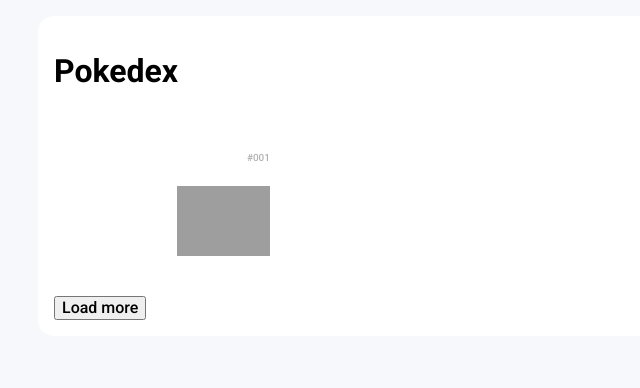
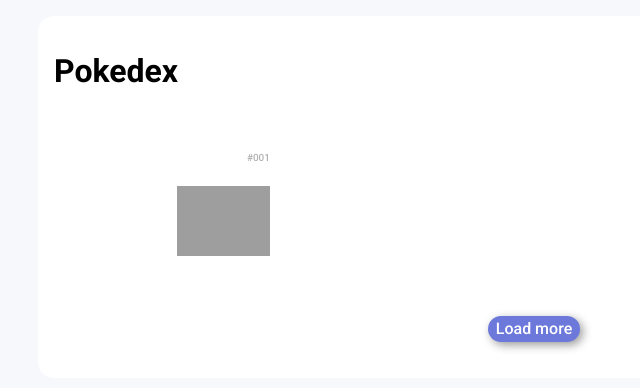
Before and after one commit to NathanlsDev/Pokedex, a plain HTML site: page index.html in a window 1280 px wide. Shown: the whole page, without its empty margins (106-746 px from the left). Drawn offline with Linux system fonts and the light colour scheme; no server answers; grey boxes are pictures that could not be loaded.

Commit message:
added new style for button

```diff
--- a/assets/css/pokedex.css
+++ b/assets/css/pokedex.css
@@ -105,7 +105,7 @@
   color: var(--white);
   padding: .25rem .5rem;
   margin: .25rem 0;
-  font-size: .625rem;
+  font-size: .785rem;
   border-radius: .8rem;
   filter: brightness(1.1);
   text-align: center;
@@ -114,6 +114,31 @@
 .pokemon .detail img {
   max-width: 100%;
   height: 70px;
+}
+
+.pagination{
+  display: flex;
+  flex-direction: row;
+  justify-content: center;
+  align-items: center;
+  width: 100%;
+  padding: 1rem;
+}
+.button-load{
+  padding: .25rem .5rem;
+  margin: .25rem 0;
+  border: none;
+  background-color: var(--purple);
+  border-radius: 1rem;
+  color: var(--white);
+  box-shadow: 3px 3px 10px rgba(0, 0, 0, 0.397);
+}
+.button-load:hover{
+  cursor: pointer;
+  filter: brightness(1.1);
+}
+.button-load:active{
+  transform: scale(.9);
 }
 
 /*Media Queries*/
```
